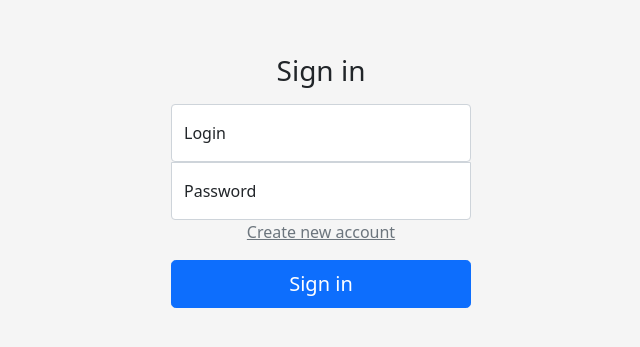
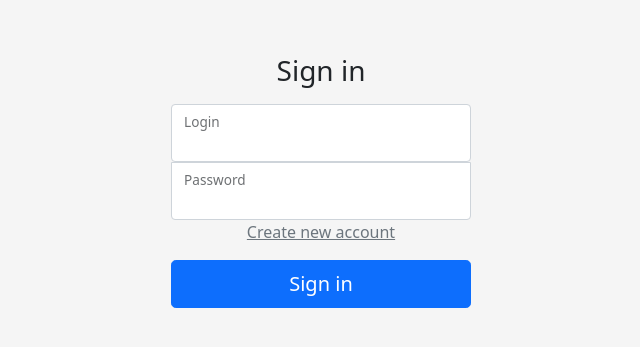
Before and after one commit to Big-Kotik/frontend, a React (Create React App) app: page / in a window 1280 px wide. Shown: the part 219-566 px from the top of the page, without its empty margins (319-959 px from the left). Built offline with nearby package versions, Linux system fonts and the light colour scheme.

Commit message:
Added login and registration, untested

```diff
--- a/src/App.js
+++ b/src/App.js
@@ -1,10 +1,19 @@
 import './css/App.css'
 import LoginOrRegister from "./components/LoginOrRegister";
+import {useState} from "react";
 
 const App = () => {
+    const [user, setUser] = useState(null)
+    if (user === null) {
+        return (
+            <div className="app">
+                <LoginOrRegister setUser={setUser}/>
+            </div>
+        );
+    }
     return (
         <div className="app">
-            <LoginOrRegister/>
+            ass
         </div>
     );
 }
--- a/src/components/Login.js
+++ b/src/components/Login.js
@@ -1,20 +1,48 @@
 import '../css/LoginOrRegister.css';
-import React from 'react';
+import React, {useState} from 'react';
+import authService from "../service/authService";
 
-const Login = ({setAction}) => {
+const Login = ({setAction, setUser}) => {
+    const [login, setLogin] = useState("");
+    const [password, setPassword] = useState("");
+
+    const handleLogin = async (event) => {
+        event.preventDefault()
+        try {
+            console.log({
+                login,
+                password
+            })
+            const res = await authService.register({
+                login,
+                password
+            });
+            setLogin("");
+            setPassword("");
+            setUser({
+                socketId: null,
+                id: res.id,
+                login: res.login,
+                creationTime: res.creationTime
+            })
+        } catch (e) {
+            //Ignored for now
+        }
+    }
     return (
         <div className="text-center form-signin-container">
             <main className="form-signin">
-                <form>
-                   {/* <img className="mb-4" src="../assets/brand/bootstrap-logo.svg" alt="" width="72" height="57"/>*/}
+                <form onSubmit={handleLogin}>
                     <h1 className="h3 mb-3 fw-normal">Sign in</h1>
 
                     <div className="form-floating">
-                        <input type="text" className="form-control" id="login" placeholder="name@example.com"/>
+                        <input type="text" className="form-control" id="login" value={login}
+                               onChange={({target}) => setLogin(target.value)}/>
                         <label htmlFor="login">Login</label>
                     </div>
                     <div className="form-floating">
-                        <input type="password" className="form-control" id="password" placeholder="Password"/>
+                        <input type="password" className="form-control" id="password" value={password}
+                               onChange={({target}) => setPassword(target.value)}/>
                         <label htmlFor="password">Password</label>
                     </div>
                     <p>
@@ -24,7 +52,6 @@ const Login = ({setAction}) => {
                         }}>Create new account</a>
                     </p>
                     <button className="w-100 btn btn-lg btn-primary" type="submit">Sign in</button>
-                    {/*<p className="mt-5 mb-3 text-muted">&copy; 2017–2021</p>*/}
                 </form>
             </main>
         </div>
--- a/src/components/LoginOrRegister.js
+++ b/src/components/LoginOrRegister.js
@@ -3,15 +3,15 @@ import React, {useState} from 'react';
 import Login from "./Login";
 import Register from "./Register";
 
-const LoginOrRegister = () => {
+const LoginOrRegister = ({setUser}) => {
     const [action, setAction] = useState("login")
     if (action === "login") {
         return (
-            <Login setAction={setAction}/>
+            <Login setAction={setAction} setUser={setUser}/>
         );
     } else {
         return (
-            <Register setAction={setAction}/>
+            <Register setAction={setAction} setUser={setUser}/>
         );
     }
 }
--- a/src/components/Register.js
+++ b/src/components/Register.js
@@ -1,25 +1,56 @@
 import '../css/LoginOrRegister.css';
-import React from 'react';
+import React, {useState} from 'react';
+import authService from "../service/authService";
 
-const Register = ({setAction}) => {
+const Register = ({setAction, setUser}) => {
+    const [login, setLogin] = useState("");
+    const [password, setPassword] = useState("");
+    const [passwordConfirmation, setPasswordConfirmation] = useState("");
+    const handleRegister = async (event) => {
+        event.preventDefault()
+        try {
+            console.log({
+                login,
+                password,
+                passwordConfirmation
+            })
+            const res = await authService.register({
+                login,
+                password,
+                passwordConfirmation
+            });
+            setLogin("");
+            setPassword("");
+            setPasswordConfirmation("");
+            setUser({
+                socketId: null,
+                id: res.id,
+                login: res.login,
+                creationTime: res.creationTime
+            })
+        } catch (e) {
+            //Ignored for now
+        }
+    }
     return (
         <div className="text-center form-signin-container">
             <main className="form-signin">
-                <form>
-                    {/*<img className="mb-4" src="../assets/brand/bootstrap-logo.svg" alt="" width="72" height="57"/>*/}
+                <form onSubmit={handleRegister}>
                     <h1 className="h3 mb-3 fw-normal">Register</h1>
-
                     <div className="form-floating">
-                        <input type="text" className="form-control" id="login" placeholder="name@example.com"/>
+                        <input type="text" className="form-control" id="login" value={login}
+                               onChange={({target}) => setLogin(target.value)}/>
                         <label htmlFor="login">Login</label>
                     </div>
                     <div className="form-floating">
-                        <input type="password" className="form-control" id="password" placeholder="Password"/>
+                        <input type="password" className="form-control" id="password" value={password}
+                               onChange={({target}) => setPassword(target.value)}/>
                         <label htmlFor="password">Password</label>
                     </div>
                     <div className="form-floating">
                         <input type="password" className="form-control" id="passwordConfirmation"
-                               placeholder="Password"/>
+                               value={passwordConfirmation}
+                               onChange={({target}) => setPasswordConfirmation(target.value)}/>
                         <label htmlFor="passwordConfirmation">Password confirmation</label>
                     </div>
                     <p>
@@ -29,7 +60,6 @@ const Register = ({setAction}) => {
                         }}>Enter into an existing account</a>
                     </p>
                     <button className="w-100 btn btn-lg btn-primary" type="submit">Register</button>
-                    {/*<p className="mt-5 mb-3 text-muted">&copy; 2017–2021</p>*/}
                 </form>
             </main>
         </div>
--- /dev/null
+++ b/src/service/authService.js
@@ -0,0 +1,15 @@
+import axios from "axios";
+
+const baseUrl = "/api/v1/users";
+
+const register = async registerForm => {
+    const response = await axios.post(baseUrl, registerForm)
+    return response.data
+}
+
+const login = async loginForm => {
+    const response = await axios.post(`${baseUrl}/auth`, loginForm)
+    return response.data
+}
+
+export default {register, login}
```
Also changed, not shown: src/components/Messages.js (added).
